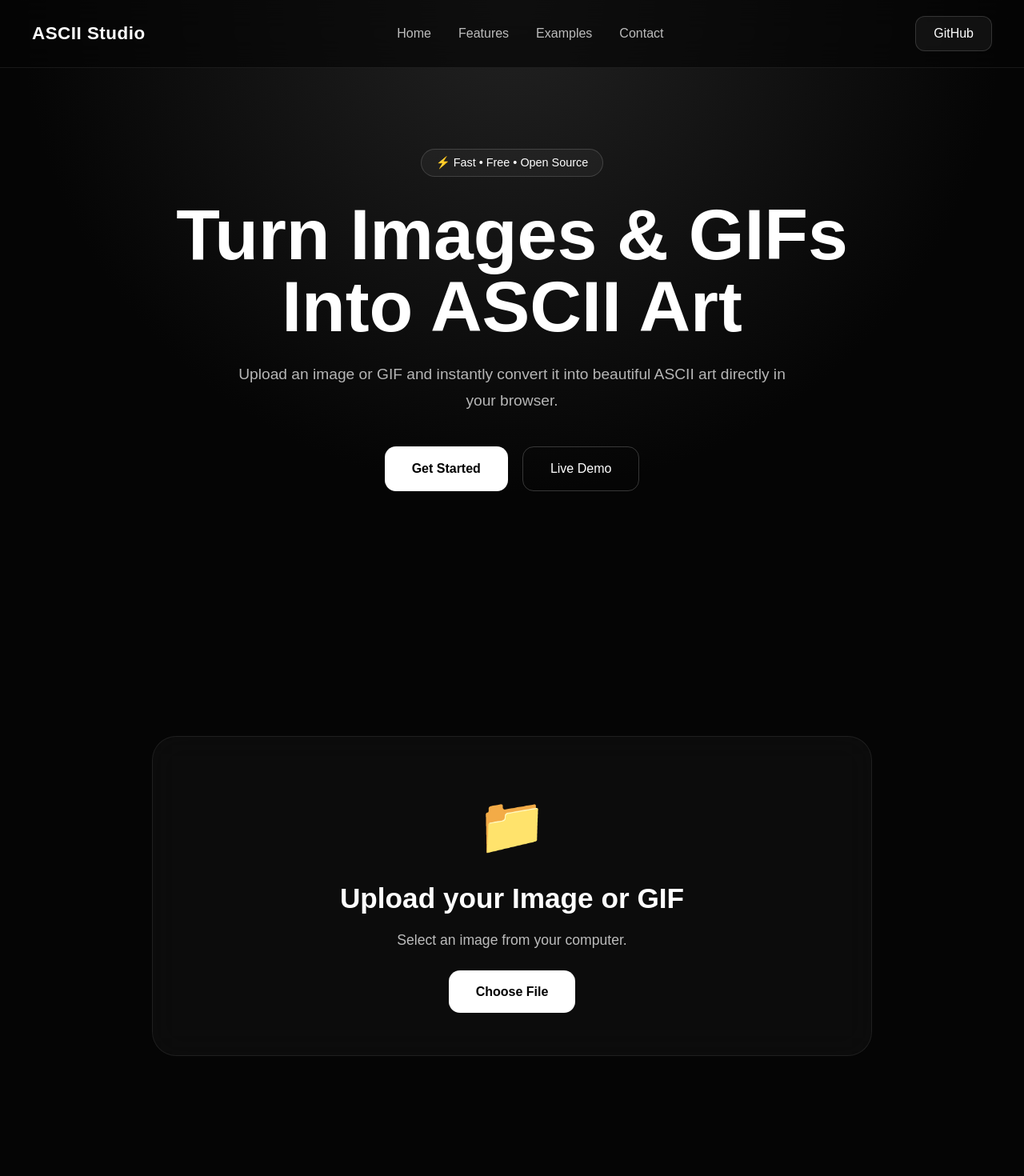
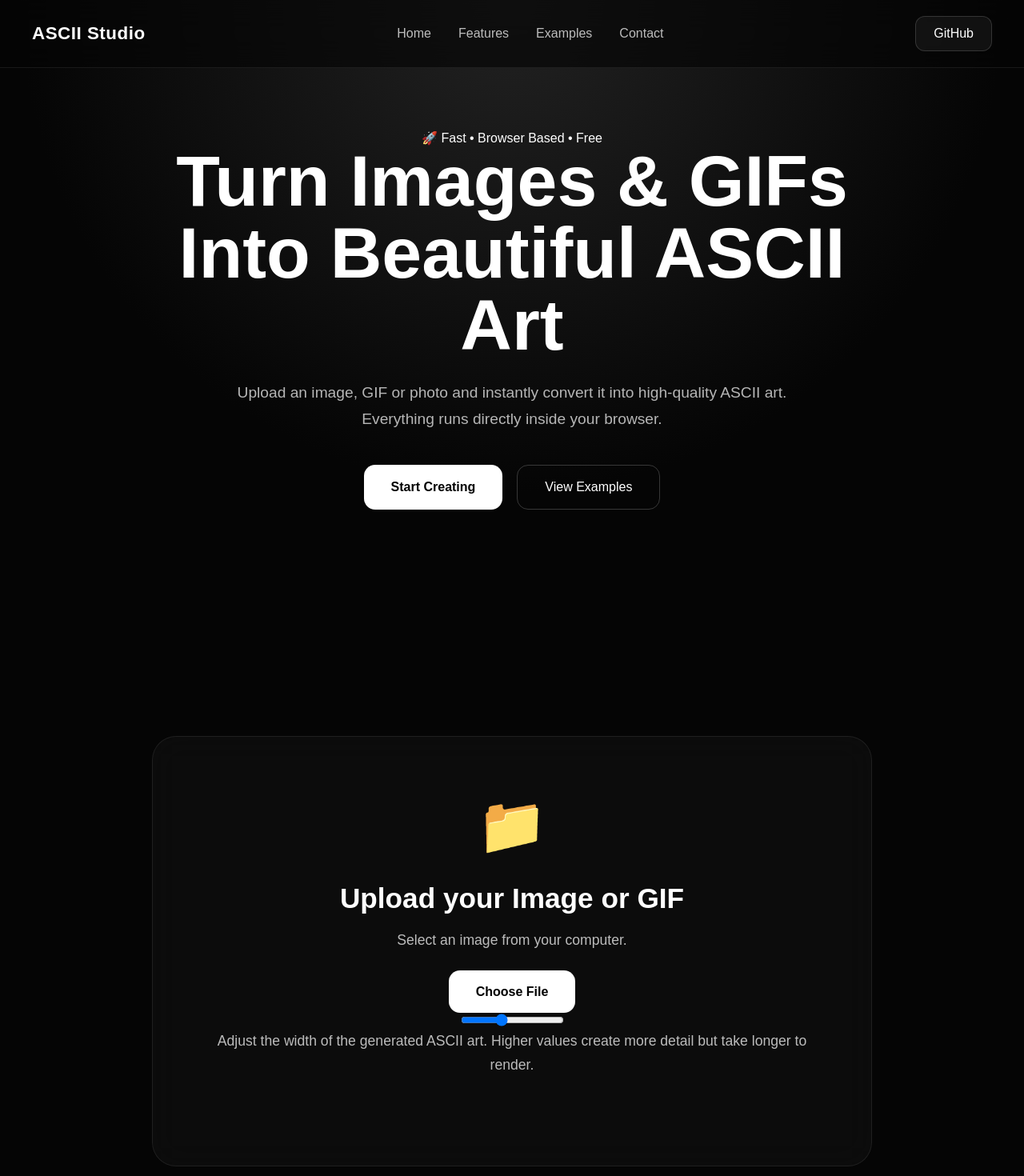
Before and after one commit to itzmitto/ascii-art-website, a Next.js app: page / in a window 1280 px wide. Shown: the top 1470 px of the page at 80% size. Before the commit the page ends 1440 px from the top, so only its background shows below. Built offline with nearby package versions, Linux system fonts and the light colour scheme.

Commit message:
mainpagina verbeterd

```diff
--- a/src/app/page.tsx
+++ b/src/app/page.tsx
@@ -1,34 +1,12 @@
 import Navbar from "@/components/Navbar";
+import Hero from "@/components/Hero";
 import Upload from "@/components/Upload";
 
 export default function Home() {
   return (
     <>
       <Navbar />
-      <main className="hero">
-        <div className="hero-content">
-          <span className="badge">
-            ⚡ Fast • Free • Open Source
-          </span>
-          <h1>
-            Turn Images & GIFs
-            <br />
-            Into ASCII Art
-          </h1>
-          <p>
-            Upload an image or GIF and instantly convert it into
-            beautiful ASCII art directly in your browser.
-          </p>
-          <div className="hero-buttons">
-            <button className="primary-btn">
-              Get Started
-            </button>
-            <button className="secondary-btn">
-              Live Demo
-            </button>
-          </div>
-        </div>
-      </main>
+      <Hero />
       <Upload />
     </>
   );
--- /dev/null
+++ b/src/components/Controls.tsx
@@ -0,0 +1,32 @@
+type ControlsProps = {
+    width: number;
+    setWidth: (value: number) => void;
+};
+export default function Controls({
+    width,
+    setWidth,
+}: ControlsProps) {
+    return (
+        <section className="controls">
+            <div className="control">
+
+                <div className="control-header">
+                    <span>ASCII Width</span>
+                    <strong>{width}px</strong>
+                </div>
+                <input
+                    type="range"
+                    min={40}
+                    max={250}
+                    step={1}
+                    value={width}
+                    onChange={(e) => setWidth(Number(e.target.value))}
+                />
+                <p className="control-description">
+                    Adjust the width of the generated ASCII art. Higher values
+                    create more detail but take longer to render.
+                </p>
+            </div>
+        </section>
+    );
+}
--- /dev/null
+++ b/src/components/Hero.tsx
@@ -0,0 +1,29 @@
+export default function Hero() {
+    return (
+        <section className="hero">
+            <div className="hero-content">
+                <span className="hero-badge">
+                    🚀 Fast • Browser Based • Free
+                </span>
+                <h1 className="hero-title">
+                    Turn Images & GIFs
+                    <br />
+                    Into Beautiful ASCII Art
+                </h1>
+                <p className="hero-description">
+                    Upload an image, GIF or photo and instantly convert it into
+                    high-quality ASCII art. Everything runs directly inside your
+                    browser.
+                </p>
+                <div className="hero-buttons">
+                    <button className="primary-btn">
+                        Start Creating
+                    </button>
+                    <button className="secondary-btn">
+                        View Examples
+                    </button>
+                </div>
+            </div>
+        </section>
+    );
+}
--- a/src/components/Upload.tsx
+++ b/src/components/Upload.tsx
@@ -1,15 +1,18 @@
 "use client";
 
-import { ChangeEvent, useState } from "react";
+import { ChangeEvent, useEffect, useState } from "react";
 import { imageToAscii } from "@/lib/ascii";
 import Preview from "@/components/Preview";
 import AsciiViewer from "@/components/AsciiViewer";
+import Controls from "@/components/Controls";
 
 export default function Upload() {
     const [image, setImage] = useState<string | null>(null);
     const [fileName, setFileName] = useState("");
     const [fileSize, setFileSize] = useState("");
     const [ascii, setAscii] = useState("");
+    const [width, setWidth] = useState(120);
+
     function handleFile(e: ChangeEvent<HTMLInputElement>) {
         const file = e.target.files?.[0];
         if (!file) return;
@@ -19,15 +22,18 @@ export default function Upload() {
         reader.onload = () => {
             const src = reader.result as string;
             setImage(src);
-            const img = new Image();
-            img.onload = () => {
-                const result = imageToAscii(img, 120);
-                setAscii(result);
-            };
-            img.src = src;
         };
         reader.readAsDataURL(file);
     }
+    useEffect(() => {
+        if (!image) return;
+        const img = new Image();
+        img.onload = () => {
+            const result = imageToAscii(img, width);
+            setAscii(result);
+        };
+        img.src = image;
+    }, [image, width]);
     return (
         <section className="upload-section">
             <div className="upload-card">
@@ -44,6 +50,9 @@ export default function Upload() {
                     htmlFor="upload"
                     className="upload-btn">Choose File
                 </label>
+                <Controls
+                    width={width}
+                    setWidth={setWidth} />
                 {image && ascii && (
                     <div className="converter-grid">
                         <div className="converter-panel">
@@ -51,13 +60,11 @@ export default function Upload() {
                             <Preview
                                 image={image}
                                 fileName={fileName}
-                                fileSize={fileSize}
-                            />
+                                fileSize={fileSize} />
                         </div>
                         <div className="converter-panel">
                             <AsciiViewer
-                                ascii={ascii}
-                            />
+                                ascii={ascii} />
                         </div>
                     </div>
                 )}
```
